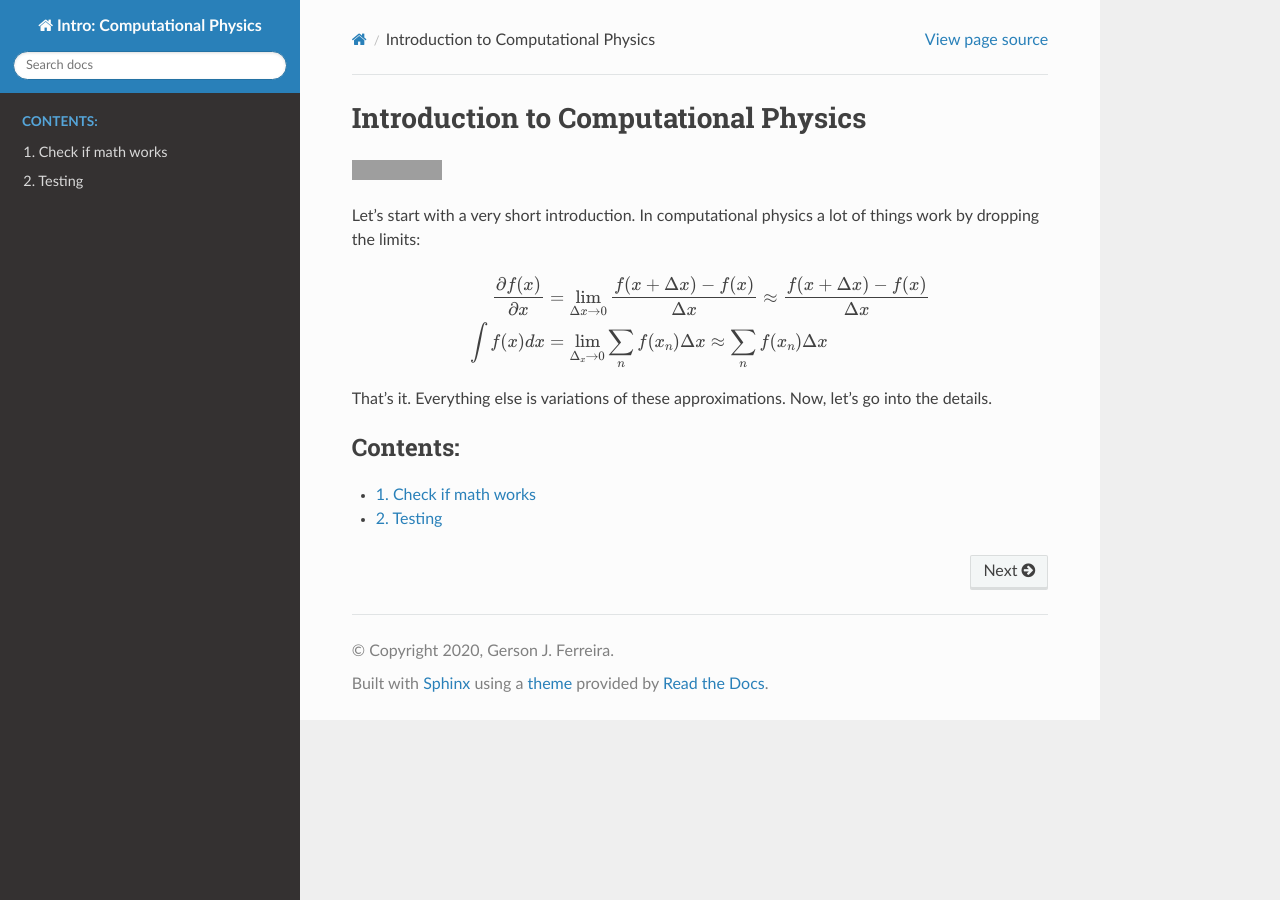
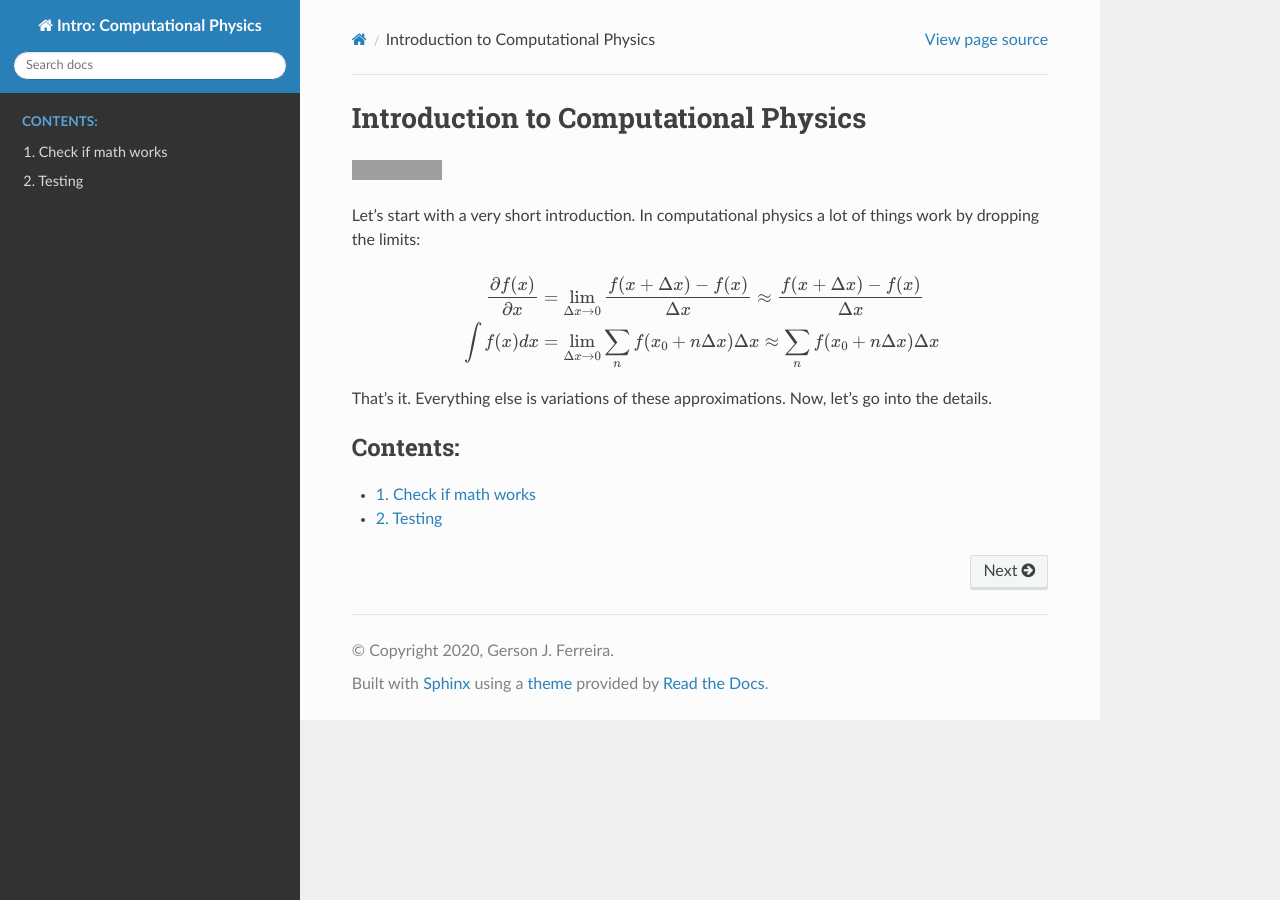
Before and after one commit to gersonjferreira/Computational-Physics-Class-Notes, a Sphinx documentation site: the page built from docs/index.rst, in a window 1280 px wide. Built offline with Sphinx 7.4.7 and the Read the Docs theme 2.0.0, drawn with Linux system fonts in a browser that asks for light colours; grey boxes are pictures that could not be loaded.

Commit message:
Update index.rst

```diff
--- a/docs/index.rst
+++ b/docs/index.rst
@@ -16,7 +16,7 @@ Let's start with a very short introduction. In computational physics a lot of th
    \begin{align}
       \dfrac{\partial f(x)}{\partial x} &= \lim_{\Delta x \rightarrow 0} \dfrac{f(x+\Delta x) - f(x)}{\Delta x} \approx \dfrac{f(x+\Delta x) - f(x)}{\Delta x}
       \\
-      \int f(x) dx &= \lim_{\Delta_x \rightarrow 0} \sum_n f(x_n) \Delta x \approx \sum_n f(x_n) \Delta x
+      \int f(x) dx &= \lim_{\Delta x \rightarrow 0} \sum_n f(x_0 + n \Delta x) \Delta x \approx \sum_n f(x_0 + n \Delta x) \Delta x
    \end{align}
 
 That's it. Everything else is variations of these approximations. Now, let's go into the details.
```
